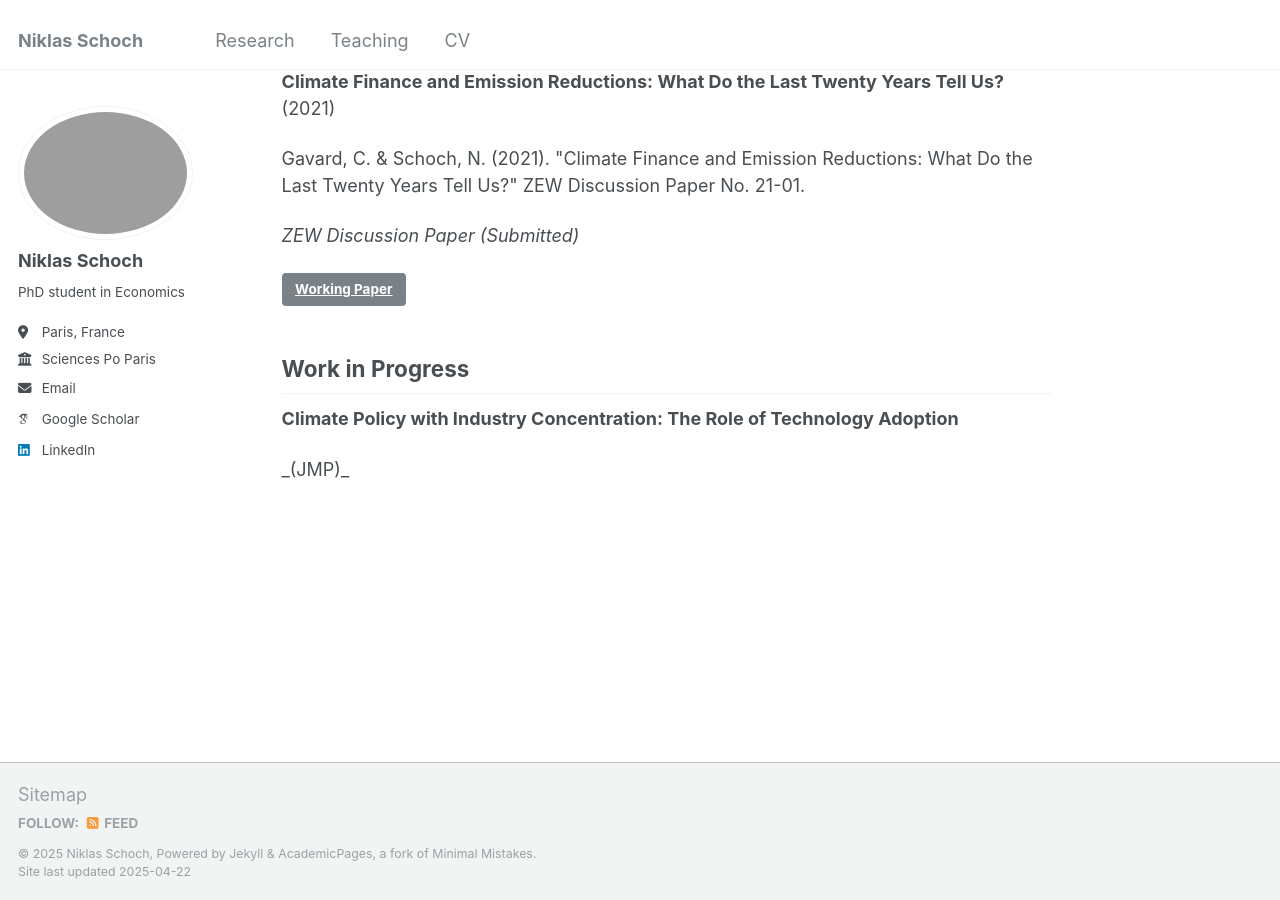
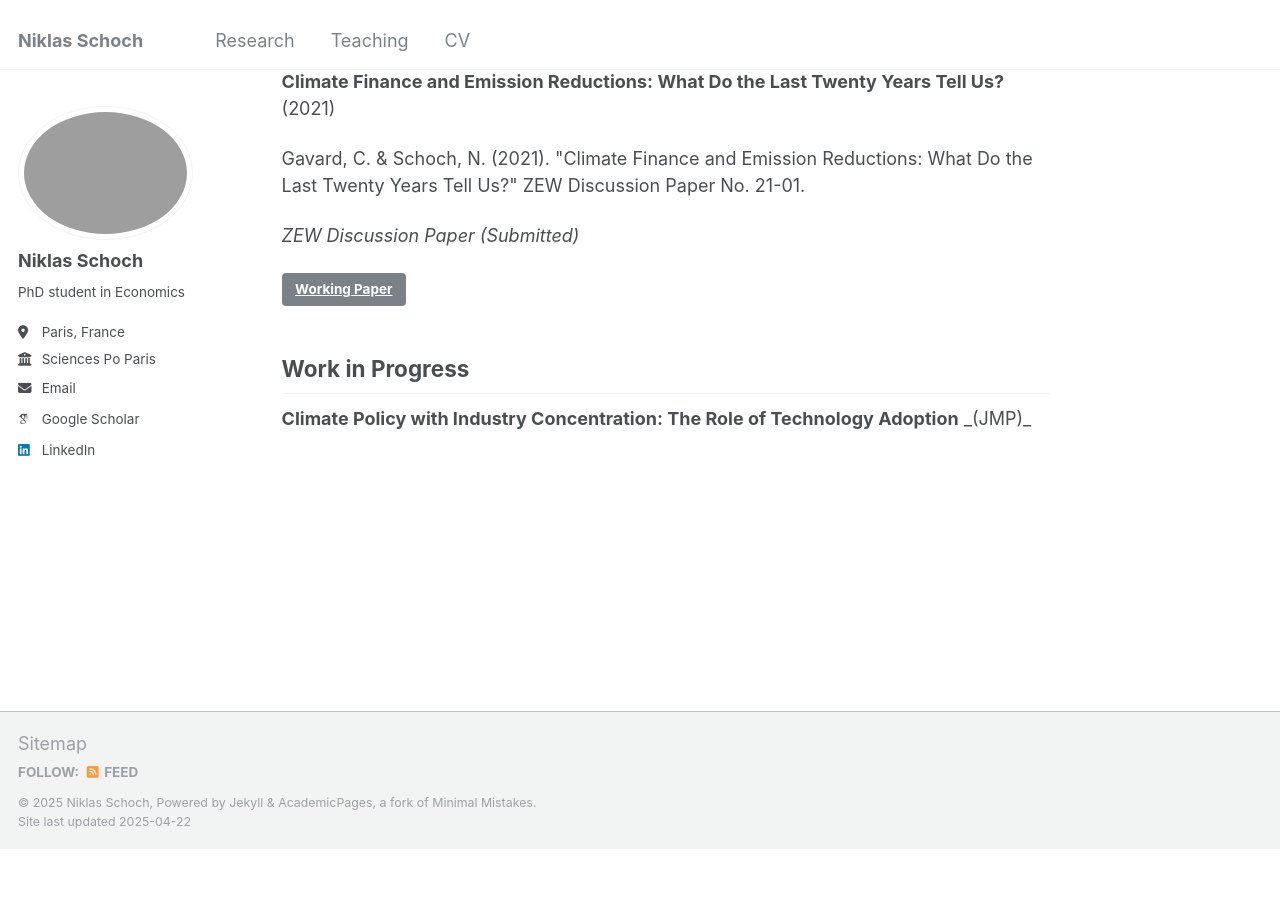
Before and after one commit to niklasschoch/niklasschoch.github.io, a Jekyll site: the page built from _pages/research.md, in a window 1280 px wide and 900 px high, scrolled down 514 px. Built offline with Jekyll 4.4.1, drawn with Linux system fonts in a browser that asks for light colours; some web fonts are replaced; after the commit the page ends 1363 px from its top, so only the background shows below that.

Commit message:
Update research.md
Signed-off-by: niklasschoch <74817881+niklasschoch@users.noreply.github.com>

```diff
--- a/_pages/research.md
+++ b/_pages/research.md
@@ -17,11 +17,14 @@ Welcome to my research page.
 {% assign items = pubs | where: "category", category %}
 {% for item in items %}
 <div style="margin-bottom: 2rem;">
-<p><strong>{{ item.title }}</strong>{% if item.date and category != "Work in Progress" %} ({{ item.date | date: "%Y" }}){% endif %}</p>
+<p>
+  <strong>{{ item.title }}</strong>
+  {% if item.authors %} {{ item.authors }}{% endif %}
+  {% if item.date and category != "Work in Progress" %} ({{ item.date | date: "%Y" }}){% endif %}
+</p>
+
 {% if item.citation %}
   <p>{{ item.citation }}</p>
-{% elsif item.authors %}
-  <p>{{ item.authors }}</p>
 {% endif %}
 
   {% if item.venue %}
```
